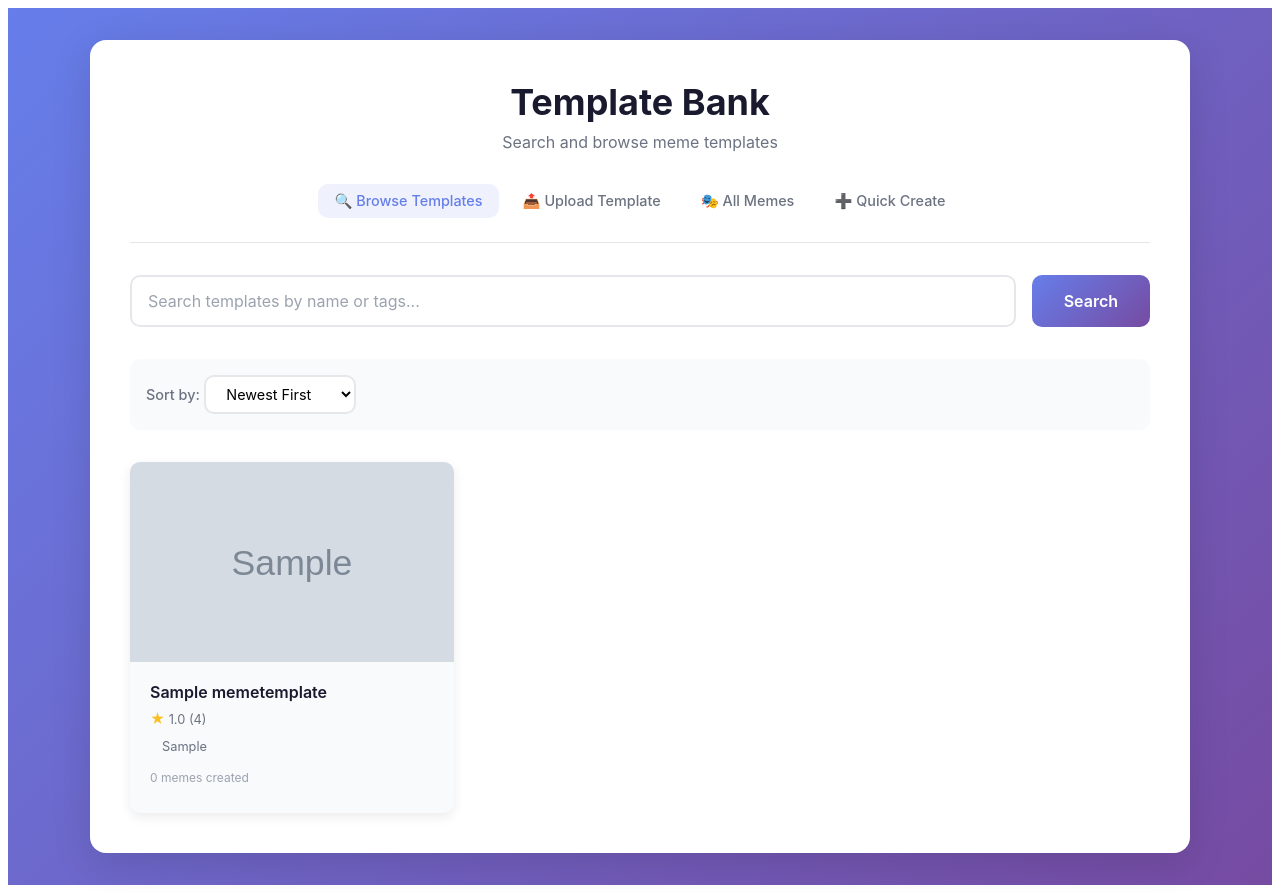
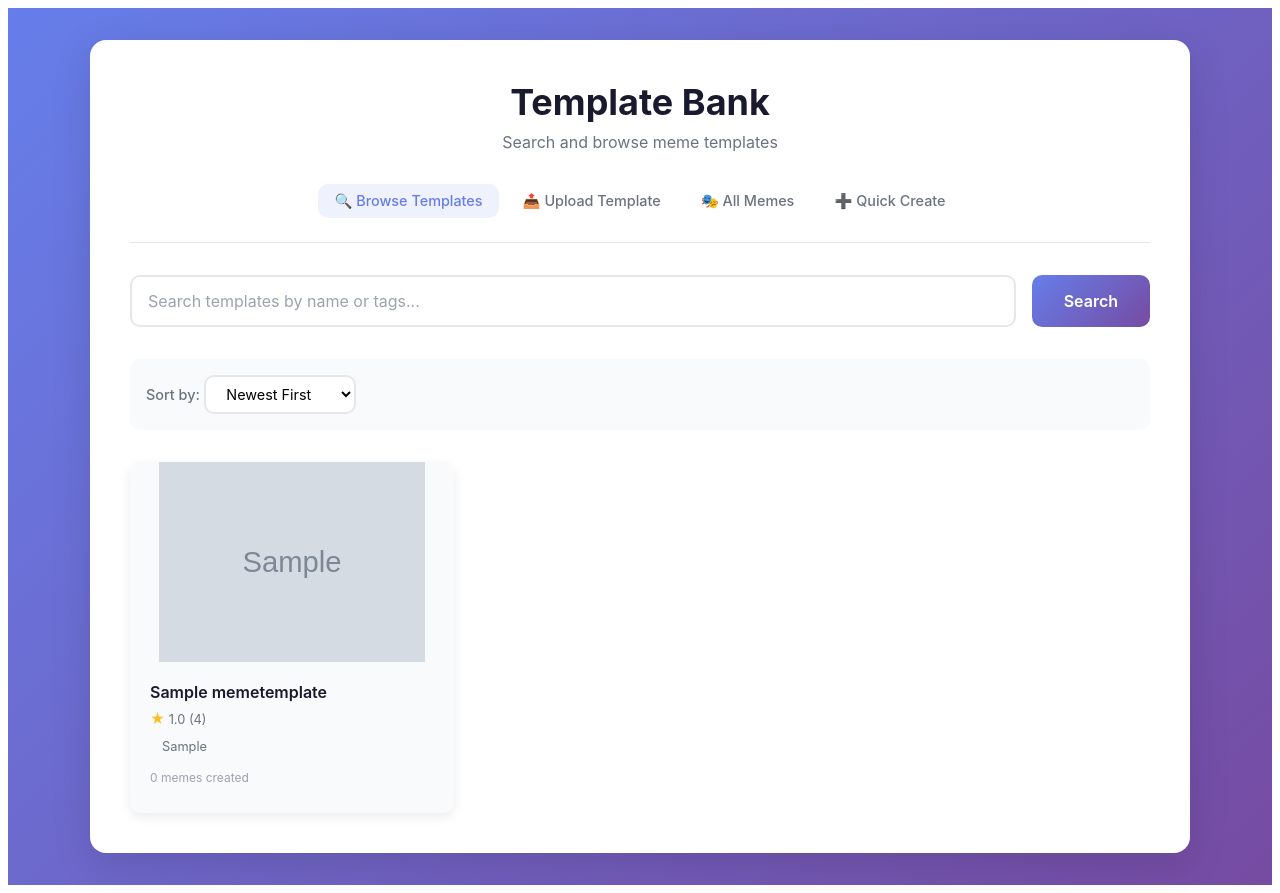
Before and after one commit to LoFenk/django_meme_maker, a Django app: page /templates/ in a window 1280 px wide. Run offline with Django 5.2, Linux system fonts and the light colour scheme; tables that the repository leaves empty hold one stand-in row (values such as "Sample post"); grey boxes marked "Sample" are stand-in pictures; data that the repository does not hold is empty.

Commit message:
storage and image fit

```diff
--- a/meme_maker/models.py
+++ b/meme_maker/models.py
@@ -329,7 +329,7 @@ class MemeTemplate(LinkableMixin, RatingMixin, models.Model):
     """
     image = models.ImageField(
         upload_to=template_upload_path,
-        storage=default_storage,
+        #storage=default_storage,
         help_text="The template image"
     )
     title = models.CharField(
@@ -485,7 +485,7 @@ class Meme(LinkableMixin, RatingMixin, models.Model):
     # These are kept for existing memes that don't use templates
     image = models.ImageField(
         upload_to=meme_upload_path,
-        storage=default_storage,
+        #storage=default_storage,
         null=True,
         blank=True,
         help_text="Legacy: Direct image upload (use template instead)"
@@ -511,7 +511,7 @@ class Meme(LinkableMixin, RatingMixin, models.Model):
     # Pre-generated composite image for fast downloads
     generated_image = models.ImageField(
         upload_to=meme_upload_path,
-        storage=default_storage,
+        #storage=default_storage,
         null=True,
         blank=True,
         help_text="The final rendered meme image"
--- a/meme_maker/static/meme_maker/css/meme_maker.css
+++ b/meme_maker/static/meme_maker/css/meme_maker.css
@@ -118,7 +118,7 @@
     transition: transform .2s, box-shadow .2s;
 }
 .meme-card:hover { transform: translateY(-4px); box-shadow: var(--meme-shadow); }
-.meme-card-image { width: 100%; height: 200px; object-fit: cover; }
+.meme-card-image { width: 100%; height: 200px; object-fit: contain; background: var(--meme-bg-light); }
 .meme-card-body { padding: 1rem 1.25rem; }
 .meme-card-title { color: var(--meme-text-dark); font-weight: 600; margin: 0 0 .5rem; font-size: 1rem; }
 .meme-card-text { color: var(--meme-text-light); font-size: .875rem; margin: .25rem 0; }
```
